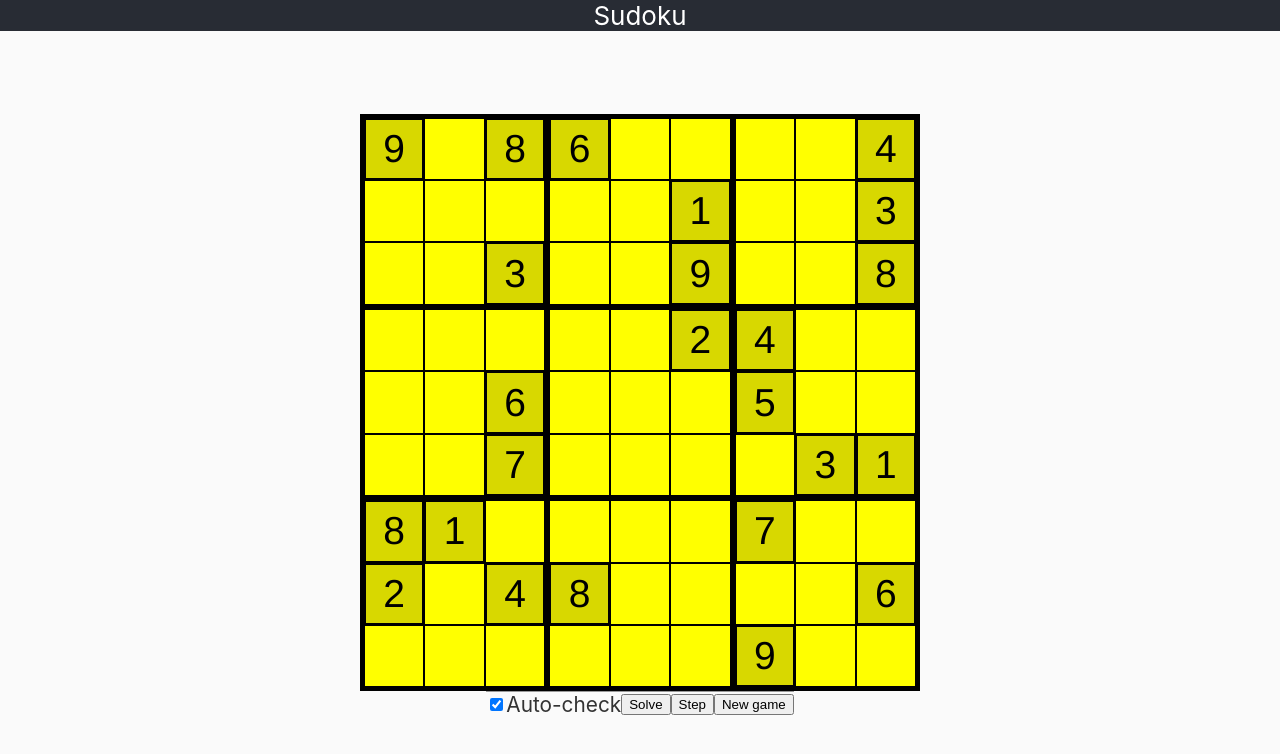
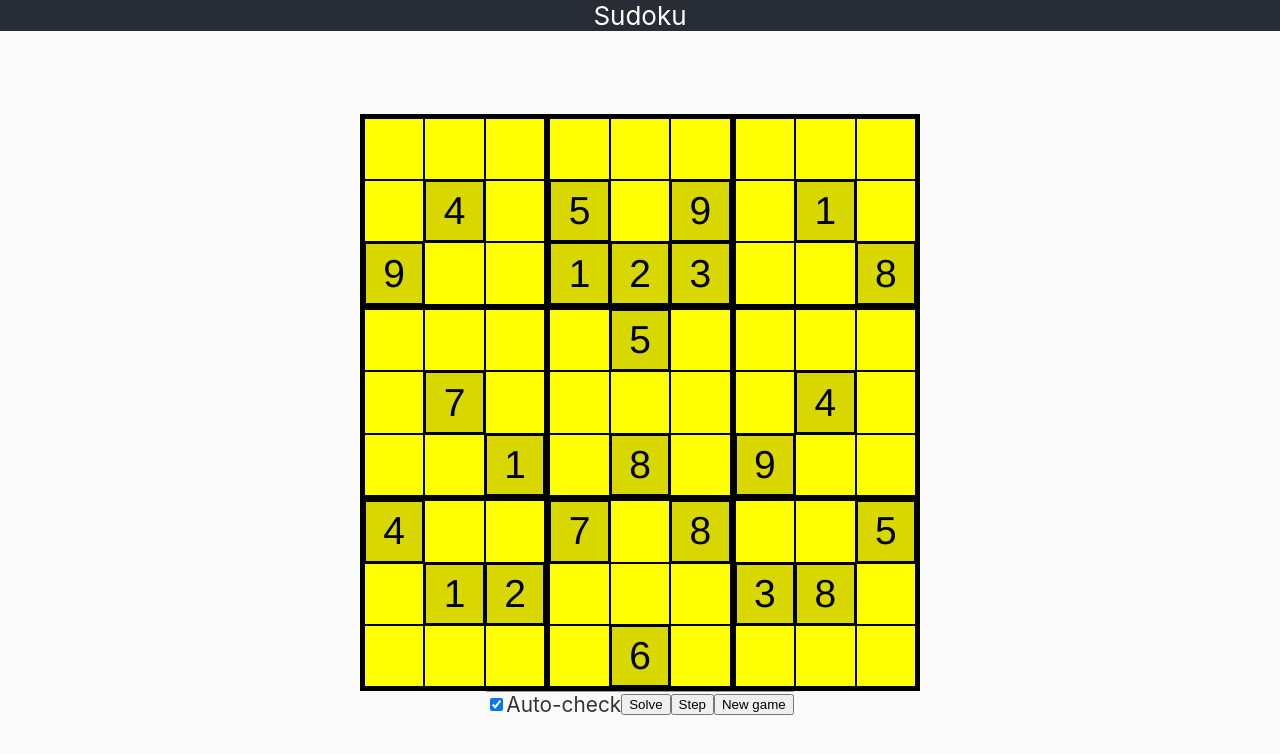
Before and after one commit to micadam/SudokuGuy, a React (Create React App) app: page / in a window 1280 px wide. Shown: the top 754 px of the page. Built offline with nearby package versions, Linux system fonts and the light colour scheme.

Commit message:
Small bugfixes

```diff
--- a/src/SudokuGame.jsx
+++ b/src/SudokuGame.jsx
@@ -226,8 +226,19 @@ export default class SudokuGame extends React.Component {
     }
 
     createBoard() {
-        let board = SudokuUtils.fillBoard(numSquares, squareSize);
-        board = SudokuUtils.removeUntilUnsolvable(board, numSquares, squareSize);
+        let board = [
+            [EMPTY, EMPTY, EMPTY, EMPTY, EMPTY, EMPTY, EMPTY, EMPTY, EMPTY],
+            [EMPTY, '4', EMPTY, '5', EMPTY, '9', EMPTY, '1', EMPTY],
+            ['9', EMPTY, EMPTY, '1', '2', '3', EMPTY, EMPTY, '8'],
+            [EMPTY, EMPTY, EMPTY, EMPTY, '5', EMPTY, EMPTY, EMPTY, EMPTY],
+            [EMPTY, '7', EMPTY, EMPTY, EMPTY, EMPTY, EMPTY, '4', EMPTY],
+            [EMPTY, EMPTY, '1', EMPTY, '8', EMPTY, '9', EMPTY, EMPTY],
+            ['4', EMPTY, EMPTY, '7', EMPTY, '8', EMPTY, EMPTY, '5'],
+            [EMPTY, '1', '2', EMPTY, EMPTY, EMPTY, '3', '8', EMPTY],
+            [EMPTY, EMPTY, EMPTY, EMPTY, '6', EMPTY, EMPTY, EMPTY, EMPTY],
+        ];
+        // let board = SudokuUtils.fillBoard(numSquares, squareSize);
+        // board = SudokuUtils.removeUntilUnsolvable(board, numSquares, squareSize);
         return board;
     }
 
--- a/src/SudokuStrategies.js
+++ b/src/SudokuStrategies.js
@@ -183,11 +183,14 @@ const eliminateCrossUnit = function(board, possibleNumbers) {
     }
 }
 
-
 const SudokuStrategies = [
     oneMissingFromUnit,
     cantBeAnywhereElseInUnit,
 ];
+
+const logMove = function(move, log=true) {
+    console.log(`${move.source}: Place ${move.value} at ${move.row},${move.col}`);
+}
 
 const solve = function(rawBoard, numSquares, squareSize, log=false) {
     if (log) {
@@ -205,9 +208,7 @@ const solve = function(rawBoard, numSquares, squareSize, log=false) {
             if (moves.length > 0) {
                 const randomIndex = Math.floor(Math.random() * moves.length);
                 const move = Move.fromString(moves[randomIndex]);
-                if (log) {
-                    console.log(`${move.source}: ${Move.str(move.row, move.col, move.value)}`);
-                }
+                logMove(move, log);
                 board.placeNumber(move.row, move.col, move.value);
                 moveMade = true;
                 numMissingSquares--;
@@ -220,10 +221,12 @@ const solve = function(rawBoard, numSquares, squareSize, log=false) {
 
 const step = function(rawBoard, numSquares, squareSize) {
     const board = new Board(rawBoard, numSquares, squareSize);
+    let possibleNumbers = board.board.map((row, i) => row.map((_, j) => board.getPossibleNumbers(i, j)));
     for (let strategy of SudokuStrategies) {
-        const moves = strategy(board, numSquares, squareSize);
+        const moves = strategy(board, possibleNumbers);
         if (moves.length > 0) {
             const move = Move.fromString(moves[Math.floor(Math.random() * moves.length)]);
+            logMove(move);
             board.placeNumber(move.row, move.col, move.value);
             break;
         }
```
